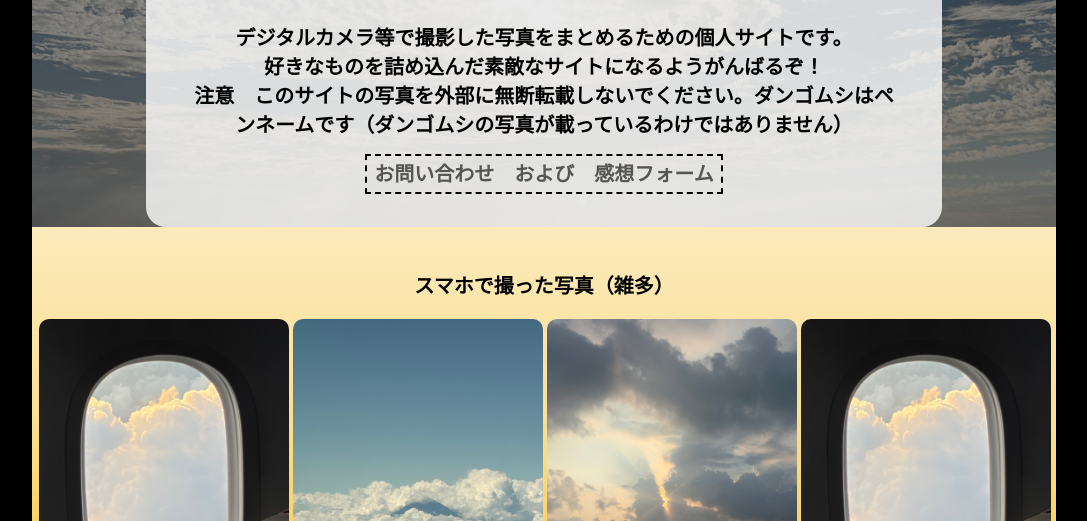
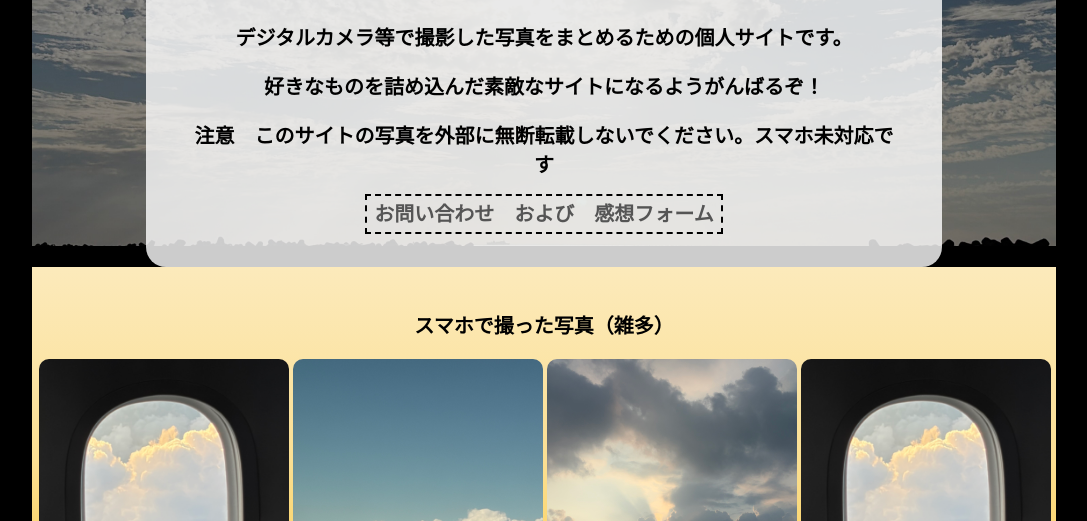
Before and after one commit to st-dangomushi/my-photo-site, a plain HTML site: page index.html in a window 1280 px wide. Shown: the part 279-800 px from the top of the page, without its empty margins (96-1183 px from the left). Drawn offline with Linux system fonts and the light colour scheme.

Commit message:
Refactor text content and add paragraph tags
Updated text content and added paragraph tags for better structure.

```diff
--- a/index.html
+++ b/index.html
@@ -21,8 +21,8 @@
 <h1>ダンゴムシの写真記録</h1>
  <h2>サイトの説明</h2>
  <h3>デジタルカメラ等で撮影した写真をまとめるための個人サイトです。
-<br> 好きなものを詰め込んだ素敵なサイトになるようがんばるぞ！
-<br>注意　このサイトの写真を外部に無断転載しないでください。ダンゴムシはペンネームです（ダンゴムシの写真が載っているわけではありません）
+<p> 好きなものを詰め込んだ素敵なサイトになるようがんばるぞ！</p>
+<p>注意　このサイトの写真を外部に無断転載しないでください。スマホ未対応です</P>
 </h3><a href="https://forms.gle/W4TYGhHKxHxQrzvDA">お問い合わせ　および　感想フォーム</a>
 
   </div>
```
